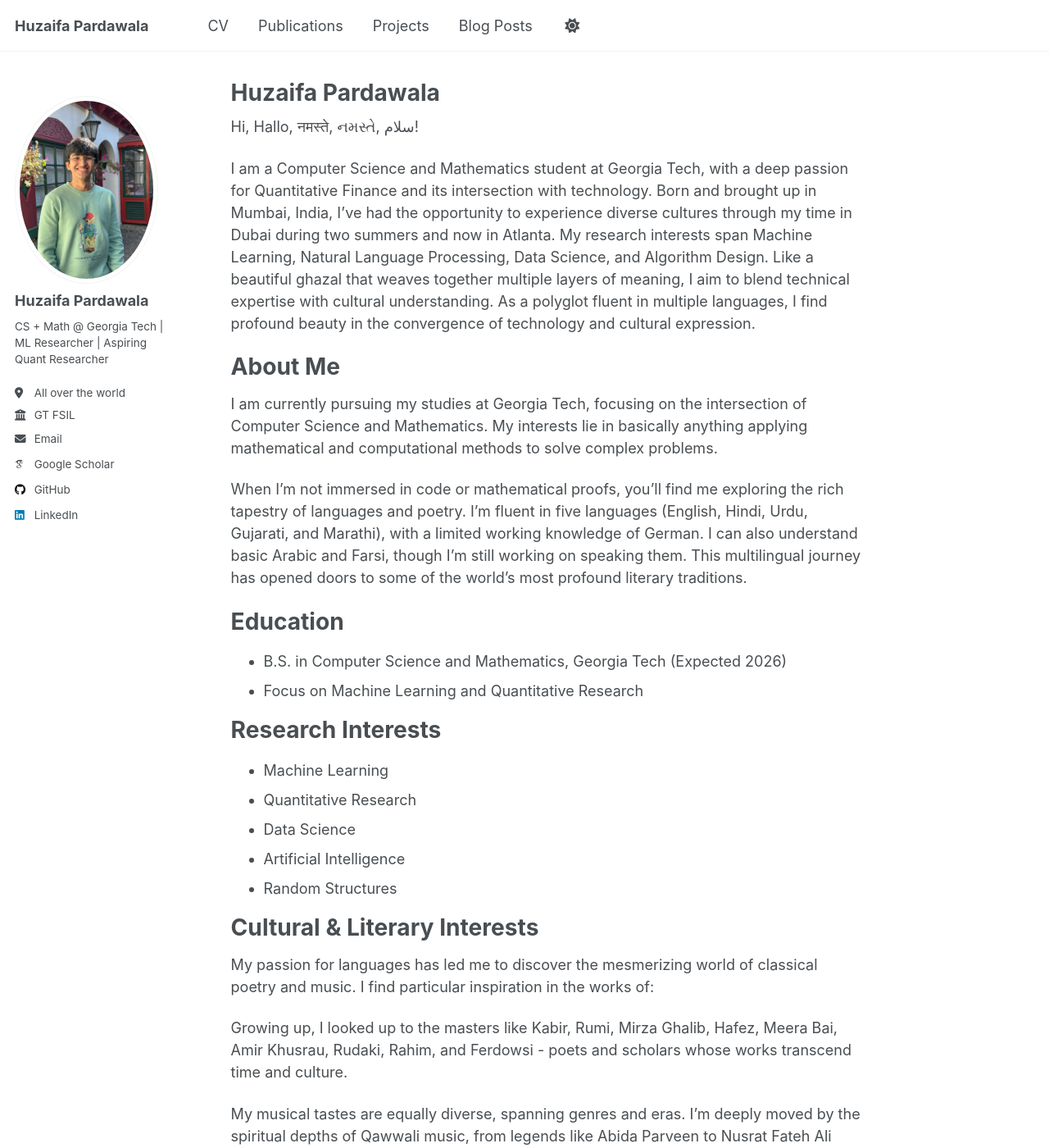
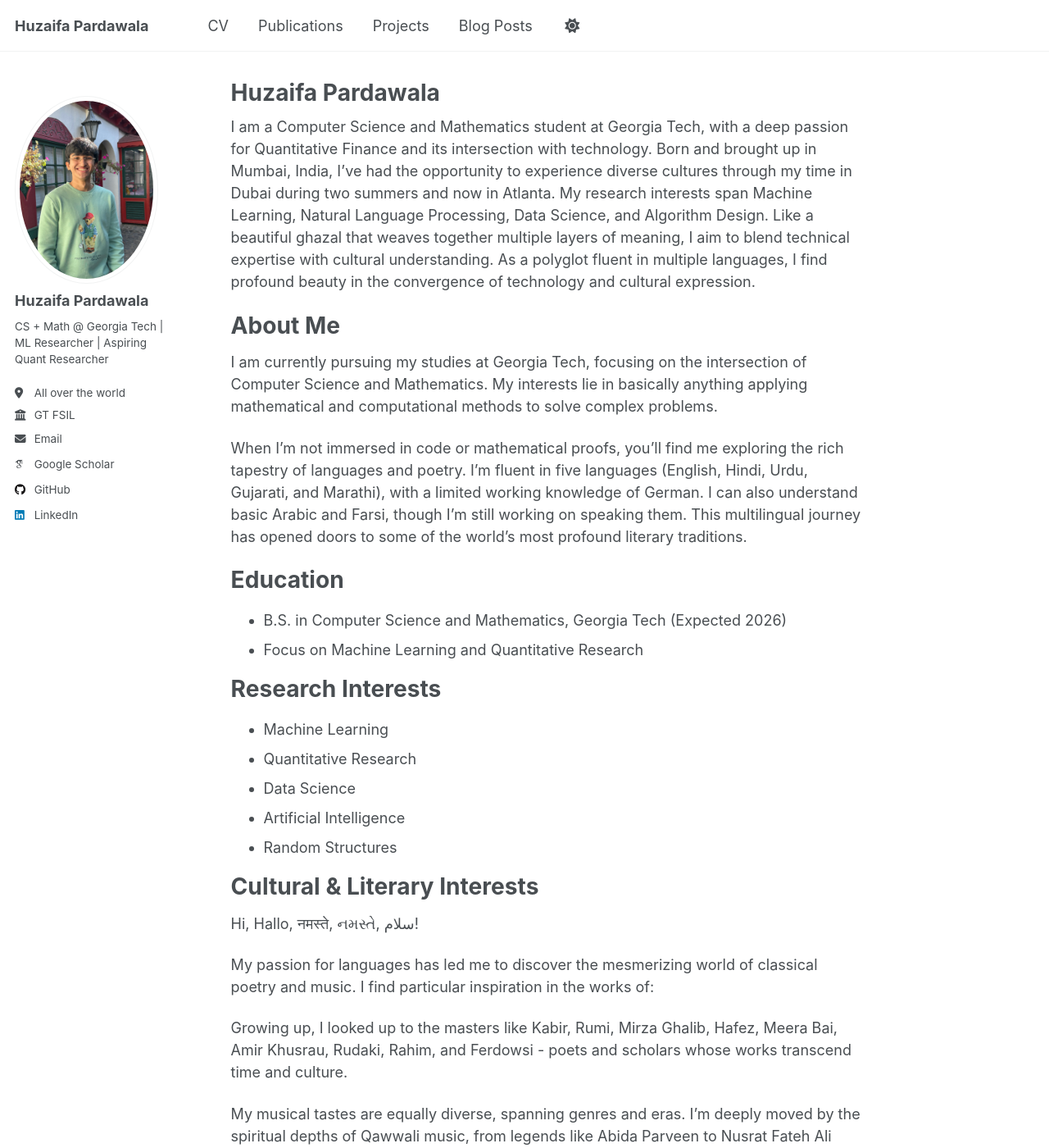
Before and after one commit to huzaifahp7/huzaifahp7.github.io, a Jekyll site: the page built from _pages/about.md, in a window 1280 px wide and 1400 px high. Shown: the whole window at 82% size. Built offline with Jekyll 4.4.1, drawn with Linux system fonts in a browser that asks for light colours; some web fonts are replaced; part of the change alters nothing that is shown.

```diff
--- a/_pages/about.md
+++ b/_pages/about.md
@@ -6,9 +6,6 @@ redirect_from:
   - /about/
   - /about.html
 ---
-
-Hi, Hallo, नमस्ते, નમસ્તે, سلام!
-
 I am a Computer Science and Mathematics student at Georgia Tech, with a deep passion for Quantitative Finance and its intersection with technology. Born and brought up in Mumbai, India, I've had the opportunity to experience diverse cultures through my time in Dubai during two summers and now in Atlanta. My research interests span Machine Learning, Natural Language Processing, Data Science, and Algorithm Design. Like a beautiful ghazal that weaves together multiple layers of meaning, I aim to blend technical expertise with cultural understanding. As a polyglot fluent in multiple languages, I find profound beauty in the convergence of technology and cultural expression.
 
 # About Me
@@ -32,6 +29,8 @@ When I'm not immersed in code or mathematical proofs, you'll find me exploring t
 
 # Cultural & Literary Interests
 
+Hi, Hallo, नमस्ते, નમસ્તે, سلام!
+
 My passion for languages has led me to discover the mesmerizing world of classical poetry and music. I find particular inspiration in the works of:
 
 Growing up, I looked up to the masters like Kabir, Rumi, Mirza Ghalib, Hafez, Meera Bai, Amir Khusrau, Rudaki, Rahim, and Ferdowsi - poets and scholars whose works transcend time and culture.
```
